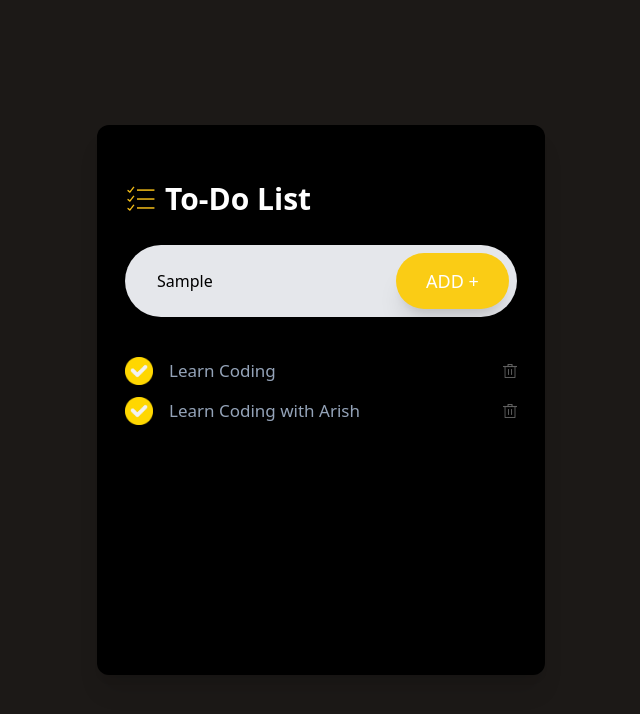
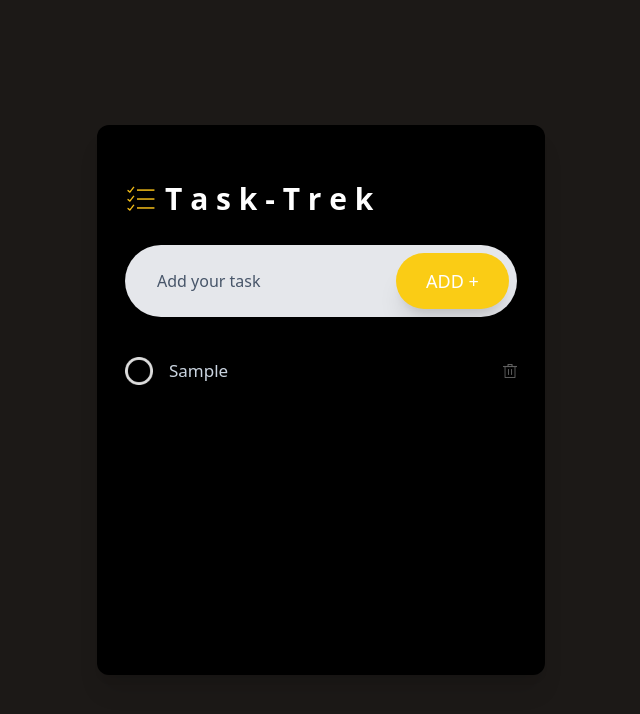
Before and after one commit to shaikh-arish-iqbal/task-trek, a React (Vite) app: page / in a window 1280 px wide. Both pictures are taken after typing "Sample" into the empty fields and a click on the button "ADD +". Shown: the top 714 px of the page, without its empty margins (319-959 px from the left). Built offline with nearby package versions, Linux system fonts and the light colour scheme.

Commit message:
Completed Project

```diff
--- a/src/components/Todo.jsx
+++ b/src/components/Todo.jsx
@@ -1,25 +1,81 @@
+import { useEffect, useRef, useState } from "react";
 import todo_icon from "../assets/todo_icon_alter.png";
 import TodoItems from "./TodoItems";
 
 const Todo = () => {
+  const [todoList, setTodoList] = useState(
+    localStorage.getItem("todos")
+      ? JSON.parse(localStorage.getItem("todos"))
+      : []
+  );
+
+  const inputRef = useRef();
+
+  const add = () => {
+    const inputText = inputRef.current.value.trim();
+
+    if (inputText === "") {
+      return null;
+    }
+
+    const newTodo = {
+      id: Date.now(),
+      text: inputText,
+      isComplete: false,
+    };
+    setTodoList((prev) => [...prev, newTodo]);
+    inputRef.current.value = "";
+  };
+
+  const deleteTodo = (id) => {
+    setTodoList((prvTodos) => {
+      return prvTodos.filter((todo) => todo.id !== id);
+    });
+  };
+
+  const toggle = (id) => {
+    setTodoList((prevTodos) => {
+      return prevTodos.map((todo) => {
+        if (todo.id === id) {
+          return {
+            ...todo,
+            isComplete: !todo.isComplete,
+          };
+        }
+        return todo;
+      });
+    });
+  };
+
+  useEffect(() => {
+    localStorage.setItem("todos", JSON.stringify(todoList));
+  }, [todoList]);
+
   return (
     <div className="bg-black place-self-center w-11/12 max-w-md flex flex-col p-7 min-h-[550px] rounded-xl shadow-xl">
       {/************* Title **********/}
 
       <div className="flex items-center mt-7 gap-2">
         <img className="w-8" src={todo_icon} alt="" />
-        <h1 className="text-white text-3xl font-semibold">To-Do List</h1>
+        <h1 className="text-white text-3xl font-semibold">
+          {" "}
+          T a s k - T r e k
+        </h1>
       </div>
 
       {/************* input box **********/}
 
       <div className="flex items-center my-7 bg-gray-200 p-2 rounded-full">
         <input
+          ref={inputRef}
           className="bg-transparent border-0 outline-none flex-1 h-14 pl-6 pr-2 placeholder:text-slate-600"
           type="text"
           placeholder="Add your task"
         />
-        <button className="border-none rounded-full bg-yellow-400 w-32 h-14 text-white text-lg font-medium cursor-pointer shadow-xl">
+        <button
+          onClick={add}
+          className="border-none rounded-full bg-yellow-400 w-32 h-14 text-white text-lg font-medium cursor-pointer shadow-xl"
+        >
           ADD +
         </button>
       </div>
@@ -27,8 +83,18 @@ const Todo = () => {
       {/************* todo list **********/}
 
       <div>
-        <TodoItems text="Learn Coding" />
-        <TodoItems text="Learn Coding with Arish" />
+        {todoList.map((items, index) => {
+          return (
+            <TodoItems
+              key={index}
+              text={items.text}
+              id={items.id}
+              isComplete={items.isComplete}
+              deleteTodo={deleteTodo}
+              toggle={toggle}
+            />
+          );
+        })}
       </div>
     </div>
   );
--- a/src/components/TodoItems.jsx
+++ b/src/components/TodoItems.jsx
@@ -2,15 +2,33 @@ import tick from "../assets/tick.png";
 import not_tick from "../assets/not_tick.png";
 import delete_icon from "../assets/delete.png";
 
-const TodoItems = ({ text }) => {
+const TodoItems = ({ text, id, isComplete, deleteTodo, toggle }) => {
   return (
     <div className="flex items-center my-3 gap-2">
-      <div className="flex flex-1 items-center cursor-pointer">
-        <img className="w-7" src={tick} alt="" />
-        <p className="text-slate-400 ml-4 text-[17px]">{text}</p>
+      <div
+        onClick={() => {
+          toggle(id);
+        }}
+        className="flex flex-1 items-center cursor-pointer"
+      >
+        <img className="w-7" src={isComplete ? tick : not_tick} alt="" />
+        <p
+          className={`text-slate-300 ml-4 text-[17px] ${
+            isComplete ? "line-through" : ""
+          }`}
+        >
+          {text}
+        </p>
       </div>
 
-      <img className="w-3.5" src={delete_icon} alt="" />
+      <img
+        onClick={() => {
+          deleteTodo(id);
+        }}
+        className="w-3.5 cursor-pointer"
+        src={delete_icon}
+        alt=""
+      />
     </div>
   );
 };
```
